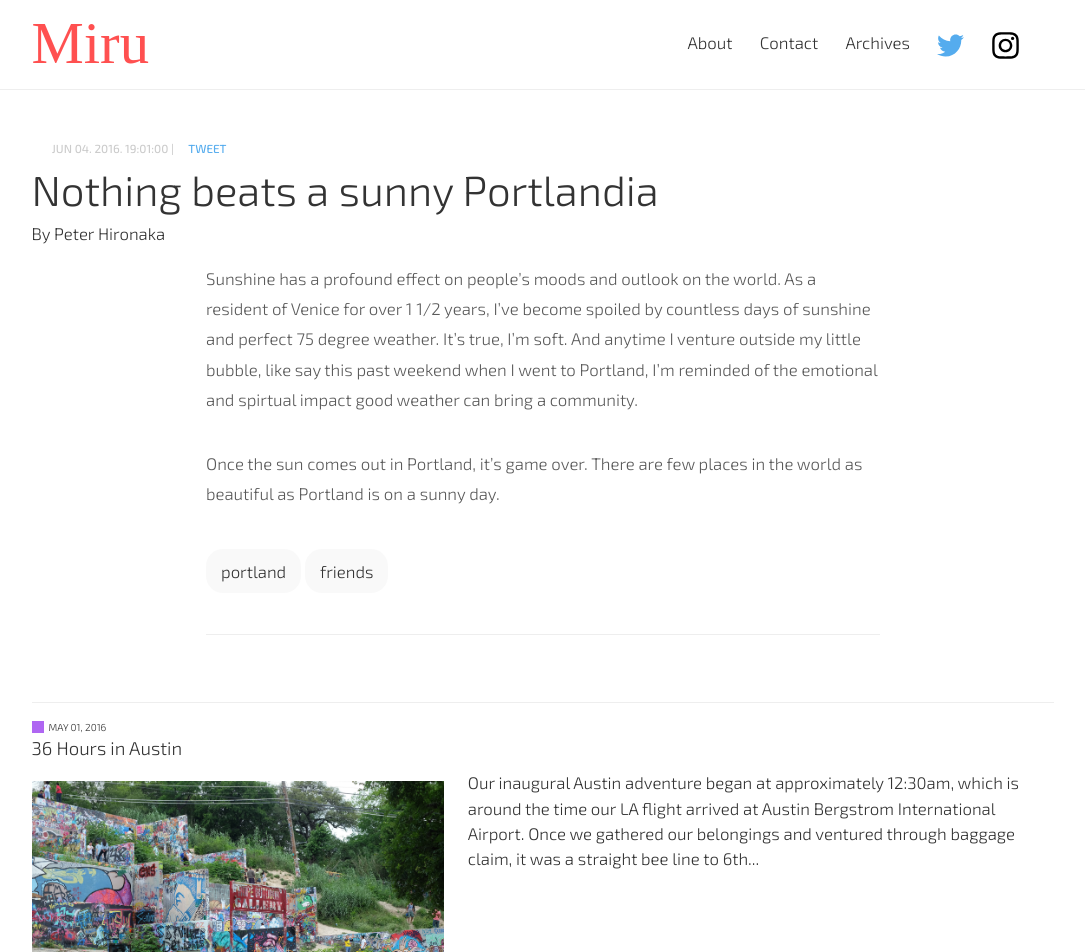
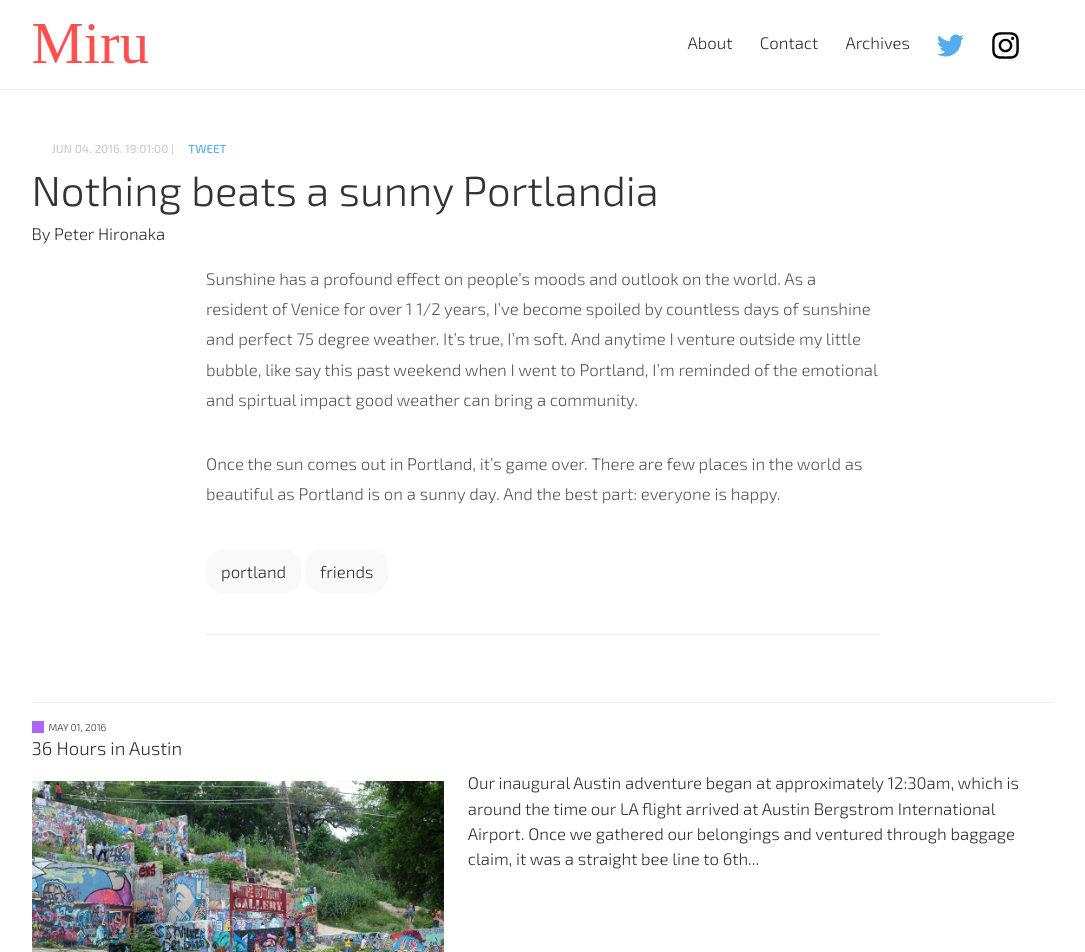
Before and after one commit to PHironaka/Miru-Blog, a Jekyll site: the page built from _posts/2016-06-04-nothing-beats-a-sunny-portlandia.markdown, in a window 1280 px wide. Shown: the top 952 px of the page, without its empty margins (97-1182 px from the left). Built offline with Jekyll 4.4.1, drawn with Linux system fonts in a browser that asks for light colours; some web fonts are replaced; a script that is not in the unit is left out; comment, search, counter and statistics services are not loaded.

Commit message:
Updated Nothing Beats A Sunny Portlandia

```diff
--- a/_posts/2016-06-04-nothing-beats-a-sunny-portlandia.markdown
+++ b/_posts/2016-06-04-nothing-beats-a-sunny-portlandia.markdown
@@ -11,4 +11,4 @@
 
  Sunshine has a profound effect on people's moods and outlook on the world. As a resident of Venice for over 1 1/2 years, I've become spoiled by countless days of sunshine and perfect 75 degree weather. It's true, I'm soft. And anytime I venture outside my little bubble, like say this past weekend when I went to Portland, I'm reminded of the emotional and spirtual impact good weather can bring a community.
 
-Once the sun comes out in Portland, it's game over. There are few places in the world as beautiful as Portland is on a sunny day.
+Once the sun comes out in Portland, it's game over. There are few places in the world as beautiful as Portland is on a sunny day. And the best part: everyone is happy.
```
